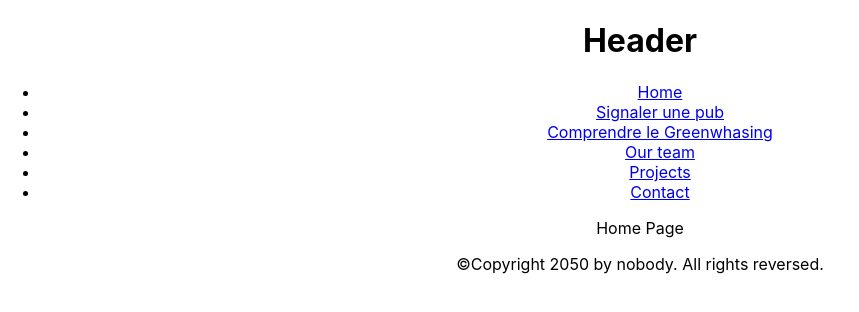
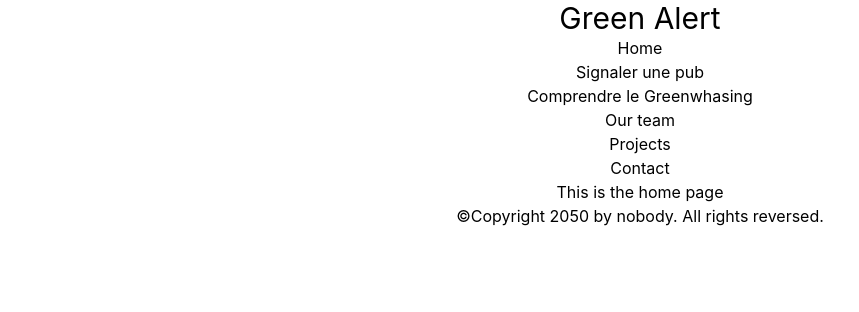
Before and after one commit to brissa-a/greenalert, a React (Create React App) app: page / in a window 1280 px wide. Shown: the top 312 px of the page, without its empty margins (0-859 px from the left). Built offline with nearby package versions, Linux system fonts and the light colour scheme.

Commit message:
Add tailwind

```diff
--- a/package.json
+++ b/package.json
@@ -44,5 +44,10 @@
       "last 1 firefox version",
       "last 1 safari version"
     ]
+  },
+  "devDependencies": {
+    "autoprefixer": "^10.4.8",
+    "postcss": "^8.4.16",
+    "tailwindcss": "^3.1.8"
   }
 }
--- /dev/null
+++ b/postcss.config.js
@@ -0,0 +1,6 @@
+module.exports = {
+  plugins: {
+    tailwindcss: {},
+    autoprefixer: {},
+  },
+}
--- a/src/App.tsx
+++ b/src/App.tsx
@@ -1,18 +1,18 @@
 import React from 'react';
 
-import {BrowserRouter, Route, Routes} from "react-router-dom";
+import { BrowserRouter, Route, Routes } from "react-router-dom";
 
 import './App.css';
 import ReportAnAd from './pages/report-ad';
 import AboutGreenwashing from './pages/about-greenwashing';
+import { HomePage } from './pages/HomePage';
 
 function App() {
     return (
         <div className="App">
             <header>
-                <h1>Header</h1>
+                <h1 className="text-3xl">Green Alert</h1>
             </header>
-
             <nav>
                 <ul>
                     <li><a href="/">Home</a></li>
@@ -26,10 +26,10 @@ function App() {
             <main>
                 <BrowserRouter>
                     <Routes>
-                        <Route path="/" element={<div>Home Page</div>}/>
-                        <Route path="*" element={<div>404 not found</div>}/>
-                        <Route path="/report-an-ad" element={<ReportAnAd/>} />
-                        <Route path="/about-greenwahsing" element={<AboutGreenwashing/>} />
+                        <Route path="/" element={<HomePage/>} />
+                        <Route path="*" element={<div>404 not found</div>} />
+                        <Route path="/report-an-ad" element={<ReportAnAd />} />
+                        <Route path="/about-greenwahsing" element={<AboutGreenwashing />} />
                     </Routes>
                 </BrowserRouter>
             </main>
--- a/src/index.css
+++ b/src/index.css
@@ -1,3 +1,7 @@
+@tailwind base;
+@tailwind components;
+@tailwind utilities;
+
 body {
   margin: 0;
   font-family: -apple-system, BlinkMacSystemFont, 'Segoe UI', 'Roboto', 'Oxygen',
--- /dev/null
+++ b/src/pages/HomePage.tsx
@@ -0,0 +1 @@
+export const HomePage : React.FC = () => <div>This is the home page</div>
--- /dev/null
+++ b/tailwind.config.js
@@ -0,0 +1,10 @@
+/** @type {import('tailwindcss').Config} */
+module.exports = {
+  content: [
+    "./src/**/*.{js,jsx,ts,tsx}",
+  ],
+  theme: {
+    extend: {},
+  },
+  plugins: [],
+}
```
Also changed, not shown: 1 other file (tests, documents, lock files or other folders).
